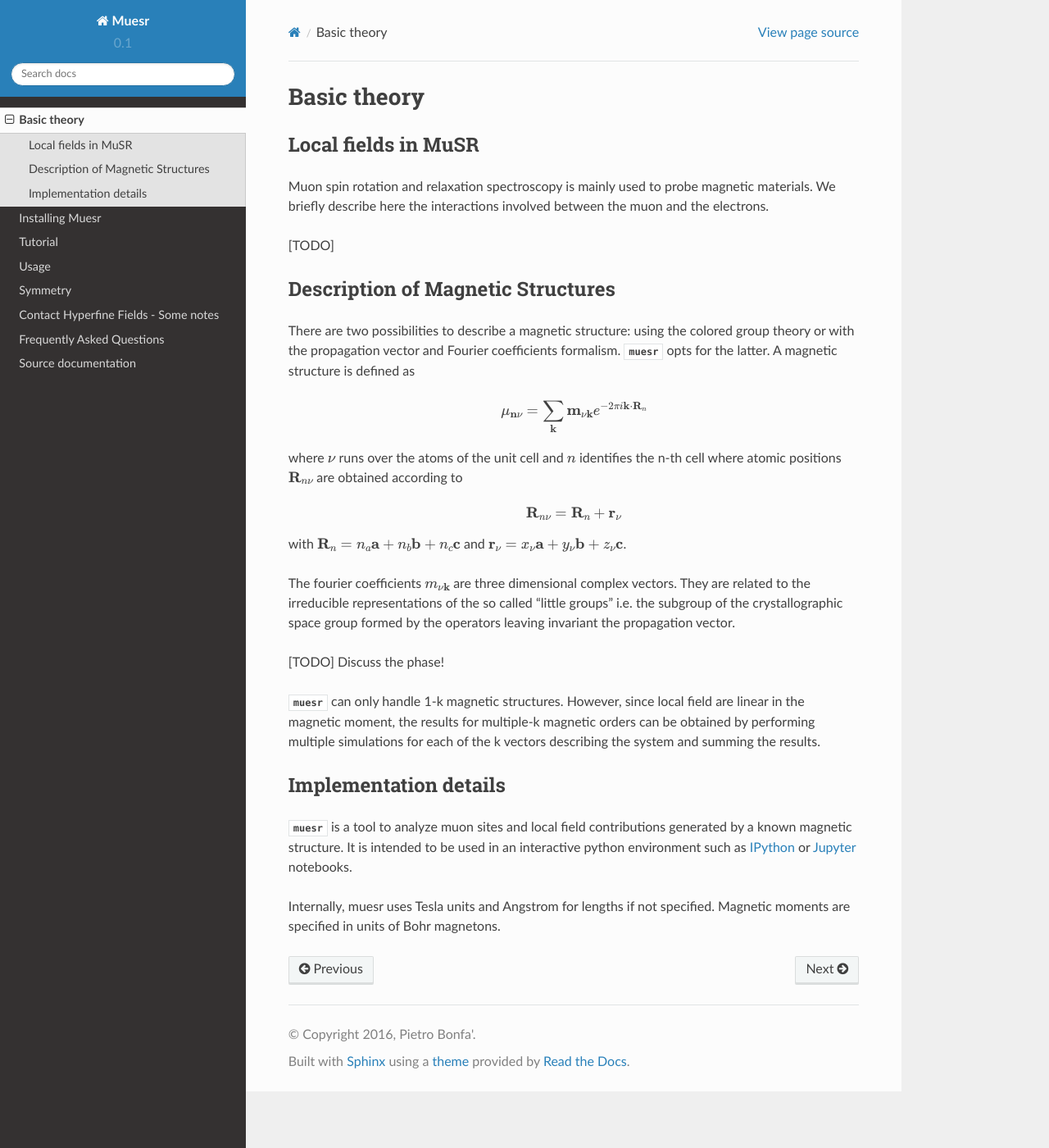
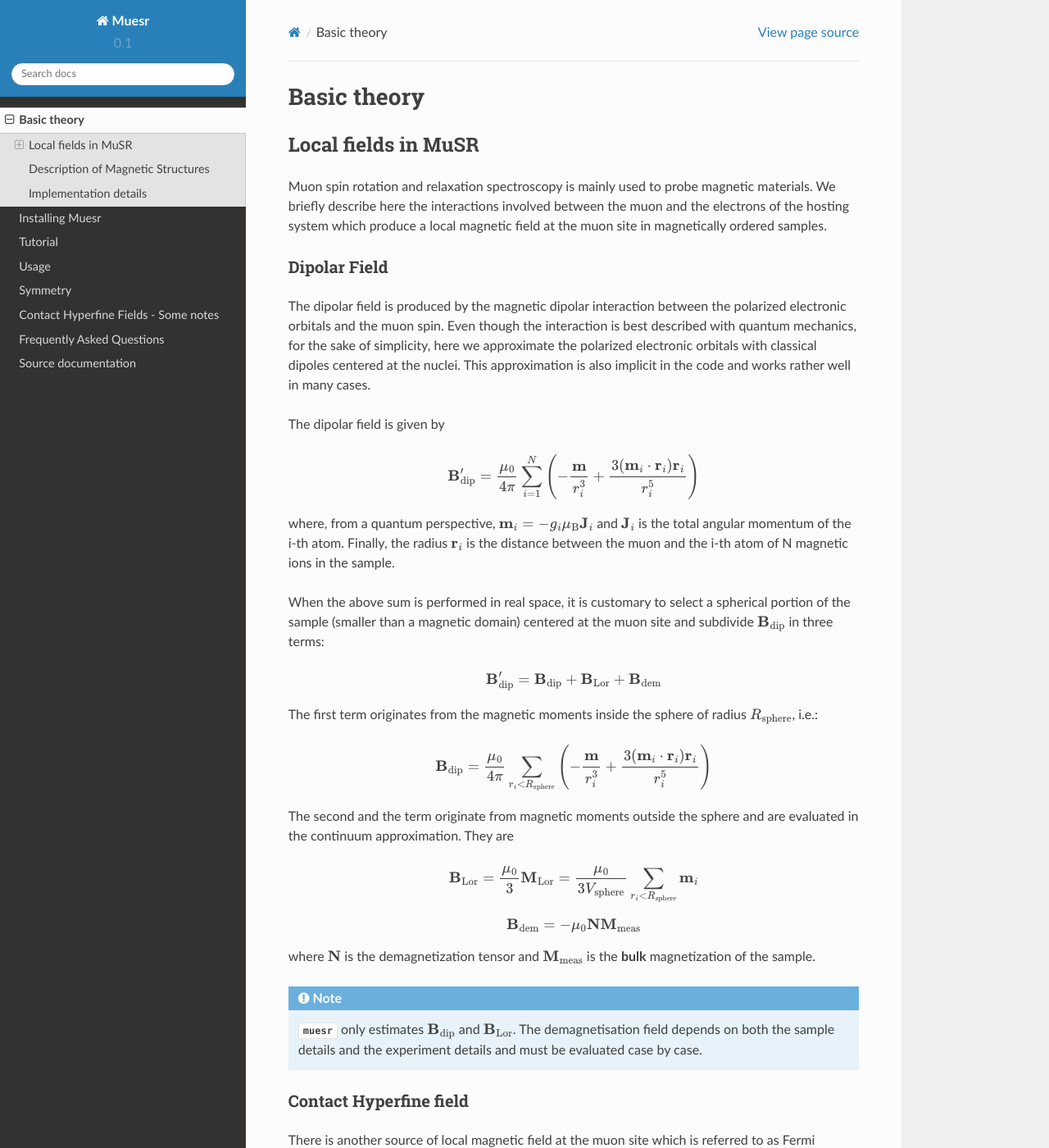
Before and after one commit to bonfus/muesr, a Sphinx documentation site: the page built from docs/Intro.rst, in a window 1280 px wide and 1400 px high. Shown: the whole window at 82% size. Built offline with Sphinx 7.4.7 and the Read the Docs theme 2.0.0, drawn with Linux system fonts in a browser that asks for light colours; some of the changed text lies outside the part shown.

Commit message:
first draft of intro

```diff
--- a/docs/Intro.rst
+++ b/docs/Intro.rst
@@ -4,10 +4,101 @@ Basic theory
 Local fields in MuSR
 ---------------------
 
-Muon spin rotation and relaxation spectroscopy is mainly used to probe magnetic materials.
-We briefly describe here the interactions involved between the muon and the electrons.
+Muon spin rotation and relaxation spectroscopy is mainly used to probe
+magnetic materials.
+We briefly describe here the interactions involved between the muon and
+the electrons of the hosting system which produce a local magnetic field
+at the muon site in magnetically ordered samples.
+
+Dipolar Field
++++++++++++++
+
+The dipolar field is produced by the magnetic dipolar interaction between
+the polarized electronic orbitals and the muon spin.
+Even though the interaction is best described with quantum mechanics,
+for the sake of simplicity, here we approximate the polarized electronic
+orbitals with classical dipoles centered at the nuclei. This
+approximation is also implicit in the code and works rather well in many
+cases.
+
+The dipolar field is given by
+
+.. math::
+
+   \mathbf{B_{\mathrm{dip}}^\prime} = \frac{\mu_0}{4 \pi} \sum _{i=1} ^N \left( -\frac{\mathbf{m}}{r^3 _i} + \frac{3 (\mathbf{m}_i \cdot \mathbf{r}_i)\mathbf{r}_i }{r^5 _i} \right)
+
+where, from a quantum perspective, :math:`\mathbf{m}_i = -g_i \mu_\mathrm{B} \mathbf{J}_i`
+and :math:`\mathbf{J}_i` is the total angular momentum of the i-th atom.
+Finally, the radius :math:`\mathbf{r}_i` is the distance between the muon
+and the i-th atom of N magnetic ions in the sample.
+
+When the above sum is performed in real space, it is customary to
+select a spherical portion of the sample (smaller than a magnetic domain)
+centered at the muon site and subdivide :math:`\mathbf{B_{\mathrm{dip}}}` in
+three terms:
+
+.. math::
+
+   \mathbf{B_{\mathrm{dip}}^\prime} = \mathbf{B_{\mathrm{dip}}} + \mathbf{B_{\mathrm{Lor}}} + \mathbf{B_{\mathrm{dem}}}
+
+The first term originates from the magnetic moments inside the sphere of
+radius :math:`R_\mathrm{sphere}`, i.e.:
+
+.. math::
+
+   \mathbf{B_{\mathrm{dip}}} = \frac{\mu_0}{4 \pi} \sum _{r_i<R_\mathrm{sphere}} \left( -\frac{\mathbf{m}}{r^3 _i} + \frac{3 (\mathbf{m}_i \cdot \mathbf{r}_i)\mathbf{r}_i }{r^5 _i} \right)
+
+
+The second and the term originate from magnetic moments outside the
+sphere and are evaluated in the continuum approximation.
+They are
+
+.. math::
+
+   \mathbf{B_{\mathrm{Lor}}} = \frac{\mu_0}{3} \mathbf{M}_{\mathrm{Lor}} = \frac{\mu_0}{3 V_\mathrm{sphere}} \sum _{r_i < R_\mathrm{sphere}} \mathbf{m}_i
+
+
+.. math::
+
+    \mathbf{B_{\mathrm{dem}}} = - \mu_0 \mathbf{N} \mathbf{M}_\mathrm{meas}
+
+where :math:`\mathbf{N}` is the demagnetization tensor and :math:`\mathbf{M}_\mathrm{meas}`
+is the **bulk** magnetization of the sample.
+
+
+.. note::
+  :py:mod:`muesr` only estimates :math:`\mathbf{B}_\mathrm{dip}` and
+  :math:`\mathbf{B}_\mathrm{Lor}`.
+  The demagnetisation field depends on both the sample details and the
+  experiment details and must be evaluated case by case.
+
+
+
+Contact Hyperfine field
++++++++++++++++++++++++
+
+
+There is another source of local magnetic field at the muon site
+which is referred to as Fermi contact hyperfien field.
+It originates from the direct intercation between the muon and polarized
+electrons at the muon site.
+For a polarized spherical electronic cloud surrounding the muon one has
+
+.. math::
+
+   \mathbf{B_{\mathrm{cont}}} = \frac{2 \mu_0}{3} \vert \psi_s (\mathbf{r}_\mu) \vert ^2 \mathbf{m}_e ^s
+
+In :py:mod:`muesr`, only a scalar relation between :math:`\mathbf{B_{\mathrm{cont}}}` and
+:math:`\mathbf{m}_e` is allowed and is expressed as :math:`\vert \psi_s (\mathbf{r}_\mu) \vert ^2`.
 
 [TODO]
+
+Discussion about effective nature of the contact term used in muesr!!!!
+
+
+
+
+
 
 .. _intro_description_of_magnetic_structures:
 
```
